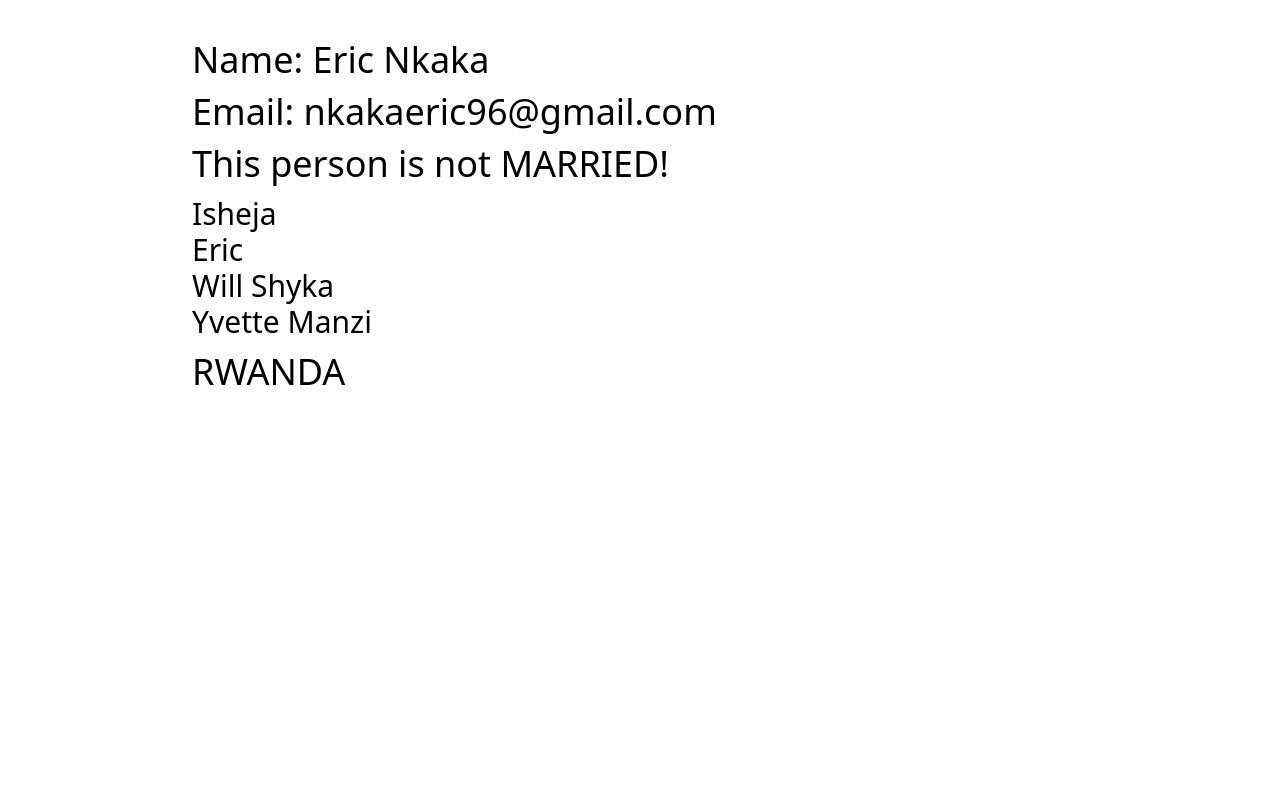
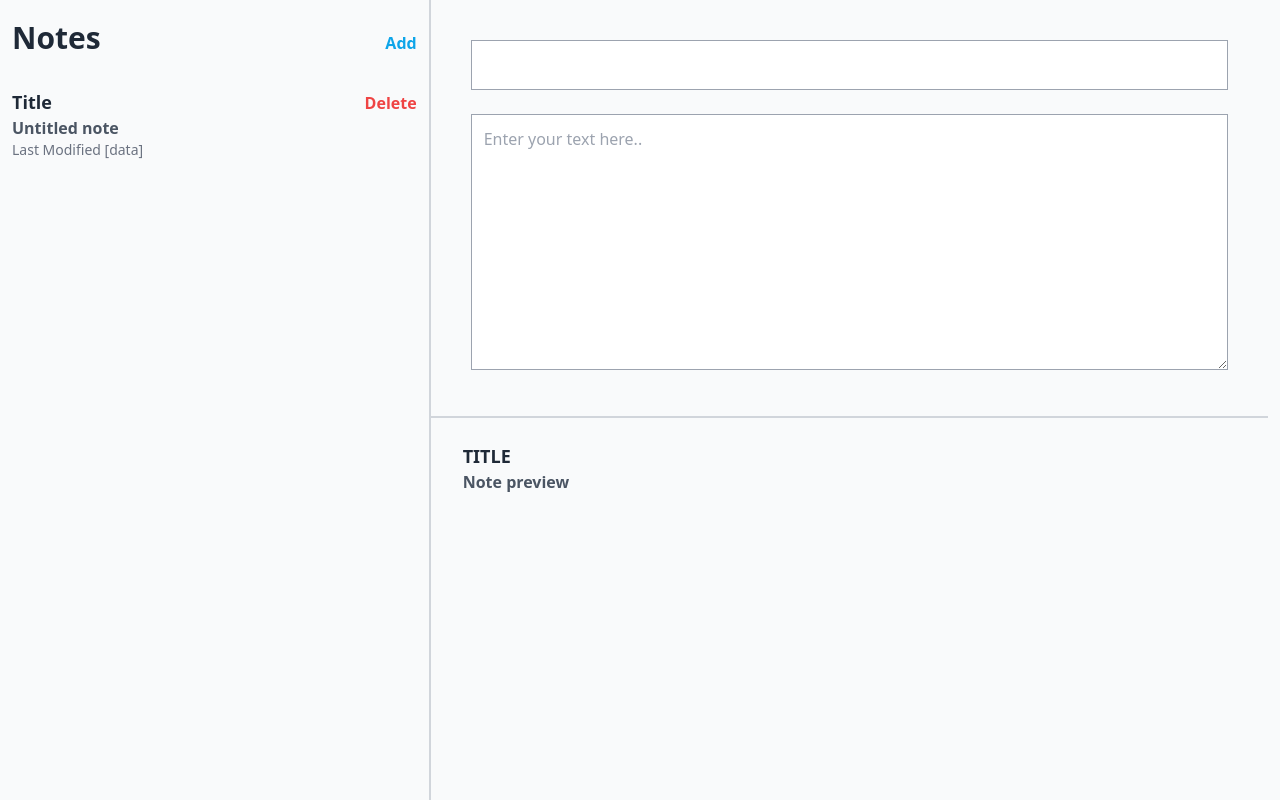
Before and after one commit to Nkaka23dev/General-react-repo, a React (Vite) app: page / in a window 1280 px wide. Built offline with nearby package versions, Linux system fonts and the light colour scheme.

Commit message:
feat: finish note UI

```diff
--- a/src/App.tsx
+++ b/src/App.tsx
@@ -1,13 +1,8 @@
-import Person, { COUNTRY } from './components/Person'
+import Notes from "./components/Notes"
 
 function App() {
   return (
-    <Person
-      name='Eric Nkaka'
-      email='nkakaeric96@gmail.com'
-      isMarried={false}
-      friends={["Isheja", "Eric", "Will Shyka", "Yvette Manzi"]}
-      country={COUNTRY.RWANDA} />
+   <Notes/>
   )
 }
 
--- a/src/components/Button.tsx
+++ /dev/null
@@ -1,13 +0,0 @@
-import React from 'react'
-
-export default function Button({ setNumber, number }: any) {
-    return (
-        <button
-            onClick={setNumber}
-            className="border text-center
-             py-8  font-semibold cursor-pointer
-             text-2xl border-gray-500">
-            {number}
-        </button>
-    )
-}
--- /dev/null
+++ b/src/components/Notes.tsx
@@ -0,0 +1,26 @@
+import React from 'react'
+import SiderBar from './SiderBar'
+
+export default function Notes() {
+    return (
+        <section>
+            <div className='max-w-[95rem] mx-auto px-3 grid grid-cols-3'>
+                {/* first div */}
+                <SiderBar />
+                {/* seconfd div */}
+                <div className='col-span-2'>
+                    <form className='m-10'>
+                        <input type="text" className='w-full py-3 px-6 focus:outline-none border border-gray-400' />
+                        <textarea placeholder='Enter your text here..'  className='w-full py-3 px-3 focus:outline-none border border-gray-400 h-64 mt-6'>
+                        </textarea>
+                    </form>
+                    <div className='border-t-2 border-gray-300 px-8'>
+                        <div className=''>
+                            <h1 className='text-lg font-bold text-gray-800 uppercase pt-2 mt-4'>Title</h1>
+                            <h1 className='text-md font-semibold text-gray-600'>Note preview</h1></div>
+                    </div>
+                </div>
+            </div>
+        </section>
+    )
+}
--- a/src/components/Person.tsx
+++ /dev/null
@@ -1,39 +0,0 @@
-import { useState } from "react"
-
-interface Props {
-    name: string,
-    email: string,
-    isMarried: boolean,
-    friends: string[],
-    country:COUNTRY
-}
-
-export enum COUNTRY {
-    BRAZIR =  "BRAZIR",
-    RWANDA = "RWANDA",
-    UGANDA = "UGANDA"
-}
-export default function Person({ name, email, isMarried, friends,country}: Props) {
-    const [surnName, setSurname] = useState<string>("")
-
-    const addTwoNumbers = (x: number, y: number): number => {
-        return x + y
-    }
-    return (
-        <section className="">
-            <div className="max-w-4xl mx-auto space-y-3 text-4xl py-10">
-                <h1>Name: {name}</h1>
-                <h1>Email: {email}</h1>
-                <h1>{`This person ${isMarried ? 'is' : 'is not'} MARRIED!`}</h1>
-                <div className="text-3xl mt-3">
-                    {friends.map((friend, idx) => {
-                        return (
-                            <h1 key={idx}>{friend}</h1>
-                        )
-                    })}
-                </div>
-                <h1>{country}</h1>
-            </div>
-        </section>
-    )
-}
--- /dev/null
+++ b/src/components/SiderBar.tsx
@@ -0,0 +1,29 @@
+import React from 'react'
+
+export default function SiderBar() {
+    return (
+        <div className='border-r-2 border-gray-300  h-screen'>
+            <div className='flex justify-between my-5 items-baseline '>
+                <div>
+                    <h1 className='text-3xl font-bold text-gray-800'>Notes</h1>
+                </div>
+
+                <div className='pr-3'>
+                    <button className='text-sky-500 font-bold text-md hover:underline'>Add</button>
+                </div>
+            </div>
+            {/* content  */}
+            <div className='flex justify-between my-5 items-baseline hover:shadow-lg py-3 '>
+                <div className=''>
+                    <h1 className='text-lg font-bold text-gray-800'>Title</h1>
+                    <h1 className='text-md font-bold text-gray-600'>Untitled note</h1>
+                    <p className='text-sm text-gray-500'>Last Modified [data]</p>
+                </div>
+
+                <div className='pr-3'>
+                    <button className='text-red-500 font-bold text-md hover:underline'>Delete</button>
+                </div>
+            </div>
+        </div>
+    )
+}
--- a/src/index.css
+++ b/src/index.css
@@ -1,3 +1,7 @@
 @tailwind base;
 @tailwind components;
 @tailwind utilities;
+
+body{
+    @apply bg-gray-50
+}
```
